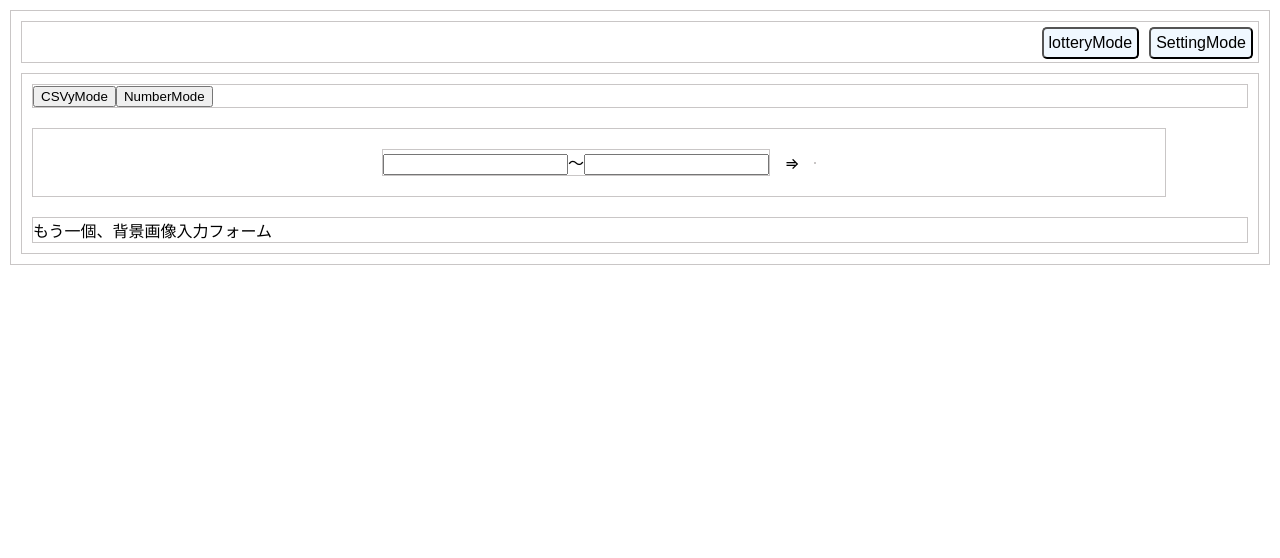
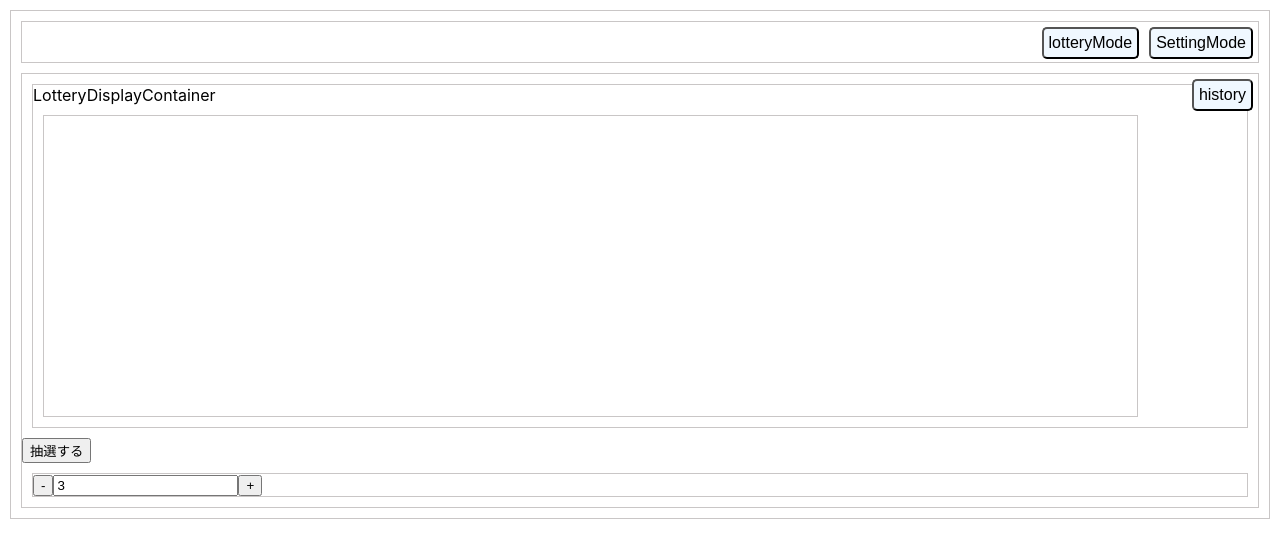
Before and after one commit to ymdsy/lottery_app, a React (Create React App) app: page / in a window 1280 px wide. Shown: the top 558 px of the page. Built offline with nearby package versions, Linux system fonts and the light colour scheme.

Commit message:
履歴ボタンのリファクタリング/css作成

```diff
--- a/src/App.js
+++ b/src/App.js
@@ -11,7 +11,7 @@ class App extends React.Component {
     super(); // これが必要な理由調べること。
     this.state = {
       lots: [100, 200, 300, 400, 500, 600, 700, 800, 900, 1000],
-      mode: 1
+      mode: LOTTERY_MODE
     };
 
     this.switching = this.switching.bind(this);
--- a/src/contentContainer/lottery/history/historyDeleteContainer.js
+++ /dev/null
@@ -1,8 +0,0 @@
-import React from "react";
-import { HistoryDelete } from "./historyDeletePresenter.js";
-
-export class HistoryDeleteContainer extends React.Component {
-  render() {
-    return <HistoryDelete deleteHistory={() => this.props.deleteHistory()} />;
-  }
-}
--- a/src/contentContainer/lottery/history/historyDeletePresenter.js
+++ b/src/contentContainer/lottery/history/historyDeletePresenter.js
@@ -1,9 +1,9 @@
 import React from "react";
 
-export function HistoryDelete(props) {
+export function HistoryDeletePresenter(props) {
   return (
-    <div>
+    <>
       <button onClick={() => props.deleteHistory()}>履歴削除</button>
-    </div>
+    </>
   );
 }
--- a/src/contentContainer/lottery/history/historyPresenter.css
+++ b/src/contentContainer/lottery/history/historyPresenter.css
@@ -1,5 +1,10 @@
-.historyBtn {
+button.historyBtn {
+  background-color: aliceblue;
+  border-radius: 5px;
   float: right;
+  font-size: 1em;
+  padding: 5px;
+  margin: 5px;
 }
 
 .history {
@@ -7,6 +12,7 @@
   display: none;
   float: right;
   position: static;
+  width: 100px;
 }
 
 .history__active {
--- a/src/contentContainer/lottery/history/historyPresenter.js
+++ b/src/contentContainer/lottery/history/historyPresenter.js
@@ -1,10 +1,10 @@
 import React from "react";
 import "./historyPresenter.css";
-import { HistoryDeleteContainer } from "./historyDeleteContainer.js";
+import { HistoryDeletePresenter } from "./historyDeletePresenter.js";
 
 export function HistoryPresenter(props) {
   return (
-    <div>
+    <>
       <button className="historyBtn" onClick={props.switchHistory}>
         history
       </button>
@@ -14,8 +14,8 @@ export function HistoryPresenter(props) {
             <li key={lot.toString()}>{lot}</li>
           ))}
         </ul>
-        <HistoryDeleteContainer deleteHistory={() => props.deleteHistory()} />
+        <HistoryDeletePresenter deleteHistory={() => props.deleteHistory()} />
       </div>
-    </div>
+    </>
   );
 }
```
